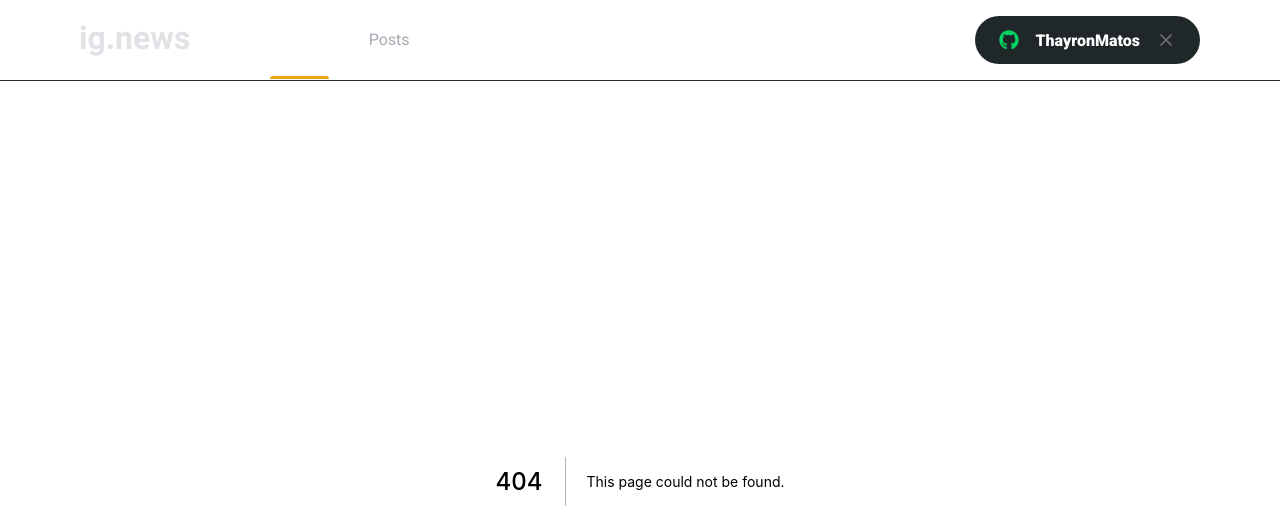
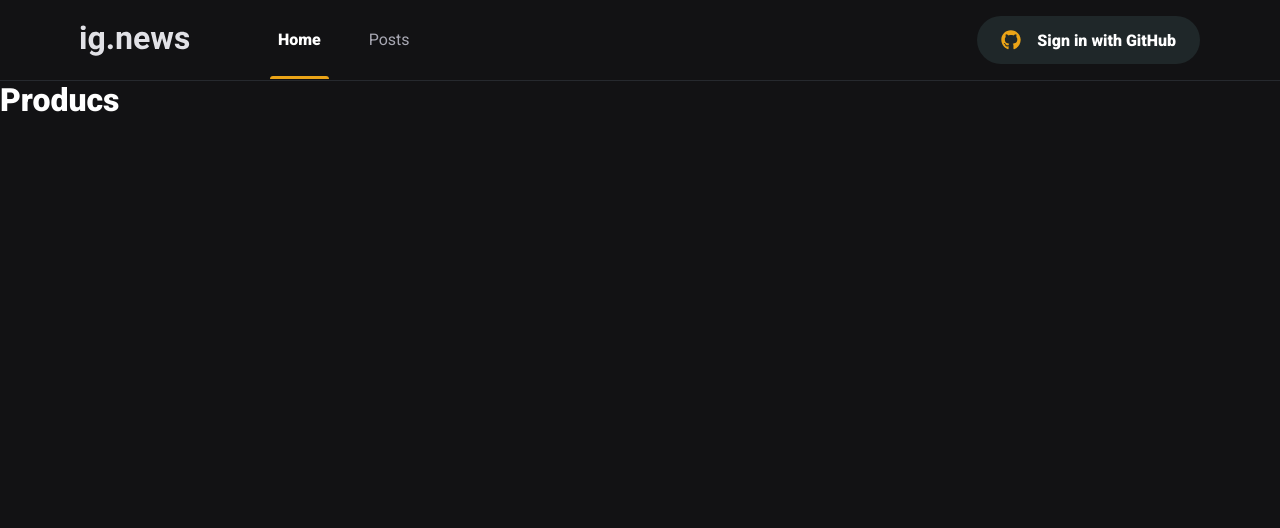
Before and after one commit to thayronFeitosa/Fundamentos-Next.js, a Next.js app: page /products in a window 1280 px wide. Before the commit this address had no page. Shown: the top 528 px of the page. Built offline with nearby package versions, Linux system fonts and the light colour scheme; no server answers.

Commit message:
Foi implementado a funcionalidade de authenticaçao com o github

```diff
--- a/package.json
+++ b/package.json
@@ -10,6 +10,7 @@
   },
   "dependencies": {
     "next": "11.1.2",
+    "next-auth": "3.13.2",
     "react": "17.0.2",
     "react-dom": "17.0.2",
     "react-icons": "^4.3.1",
@@ -17,6 +18,7 @@
     "stripe": "^8.181.0"
   },
   "devDependencies": {
+    "@types/next-auth": "^3.15.0",
     "@types/node": "^16.10.3",
     "@types/react": "^17.0.27",
     "eslint": "7.32.0",
--- a/src/components/SignInButton/index.tsx
+++ b/src/components/SignInButton/index.tsx
@@ -1,23 +1,27 @@
 import { FaGithub } from 'react-icons/fa';
 import { FiX } from 'react-icons/fi';
+import { useSession, signIn, signOut } from "next-auth/client"
 
 import styles from './styles.module.scss';
 
 export function SignInButton() {
-  const isUserLoggerIn = true;
-  return isUserLoggerIn ? (
+  const [section] = useSession();
+  console.log(section);
+  return section ? (
     <button
       type="button"
       className={styles.signInButton}
+      onClick={() => signOut()}
     >
       <FaGithub color="#04d361" />
-      ThayronMatos
+      {section?.user?.name}
       <FiX color="#737380" className={styles.closeIcon} />
     </button>
   ) : (
     <button
       type="button"
       className={styles.signInButton}
+      onClick={() => signIn('github')}
     >
       <FaGithub color="#eba417" />
       Sign in with GitHub
--- a/src/pages/_app.tsx
+++ b/src/pages/_app.tsx
@@ -1,13 +1,15 @@
 import { AppProps } from "next/app";
 import { Header } from "../components/Header";
 import "../styles/global.scss";
+import {Provider as NextAuthProvider} from 'next-auth/client'
+
 
 function MyApp({ Component, pageProps }: AppProps) {
   return (
-    <>
+    <NextAuthProvider session={pageProps.session}>
       <Header />
       <Component {...pageProps} />
-    </>
+    </NextAuthProvider>
   );
 }
 
--- a/src/pages/index.tsx
+++ b/src/pages/index.tsx
@@ -23,9 +23,9 @@ export default function Home({ product }: HomeProps) {
           <h1>News about <br /> the <span>React</span> world.</h1>
           <p>
             Get access to all the publications <br />
-            <span>for {product.amount} month</span>
+            <span>for {product?.amount} month</span>
           </p>
-          <SubscribeButton priceId={product.priceId} />
+          <SubscribeButton priceId={product?.priceId} />
         </section>
         <img src="/images/avatar.svg" alt="Girl coding" />
       </main>
--- /dev/null
+++ b/src/pages/products.tsx
@@ -0,0 +1,5 @@
+export default function Products() {
+  return (
+    <h1>Producs</h1>
+  )
+}
```
Also changed, not shown: src/pages/api/auth/[...nextauth].ts (added, +12 -0 lines), 1 other file (tests, documents, lock files or other folders).
